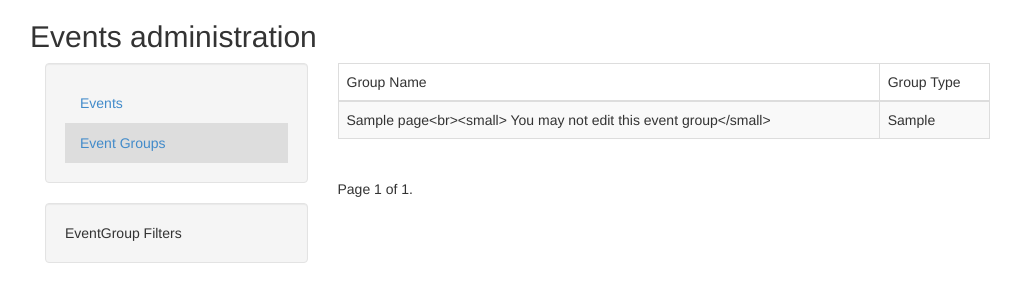
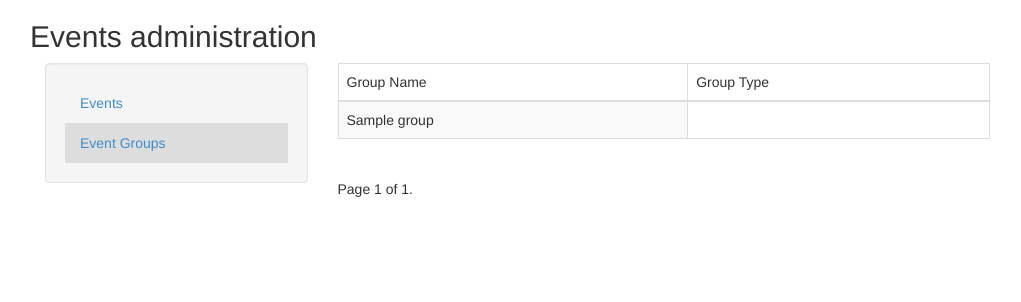
Before and after one commit to ox-it/talks.ox, a Django app: template talks/templates/events/contributors_groups.html in a window 1280 px wide. Shown: the part 52-354 px from the top of the page, without its empty margins (40-1061 px from the left). Run offline with Django 3.2, Linux system fonts and the light colour scheme; the template is opened without the code that fills it: most values are stand-ins (such as "Sample title", 1, 10 or a date in 2020); parts of the project's set-up code (start-up, migrations or seed data) failed here and were passed over; some libraries are stand-ins or nearby versions.

Commit message:
Some changes to address Martin's comments.

```diff
--- a/talks/events/models.py
+++ b/talks/events/models.py
@@ -271,6 +271,12 @@ class Event(models.Model):
         return False
 
     def user_can_edit(self, user):
+        """
+        Check if the given django User is authorised to edit this event.
+        They need to have the events.change_event permission AND be in the event's editors_set, or be a superuser
+        :param user: The django user wishing to edit the event
+        :return: True if the user is allowed to edit this event, False otherwise
+        """
         return self.editor_set.filter(id=user.id).exists() or user.is_superuser
 
 @receiver(models.signals.post_save, sender=Event)
--- a/talks/events/templatetags/faceted_navigation.py
+++ b/talks/events/templatetags/faceted_navigation.py
@@ -43,36 +43,9 @@ def facet_selected(context, **kwargs):
             return kwargs.get('return_value', "filter-selected")
     return ""
 
-@register.simple_tag(takes_context=True)
-def event_title_with_link_if_can_edit(context, **kwargs):
-    """
-    Returns the name of the event, and if the user is allowed to edit the event, an href to edit it
-    """
-    event = kwargs['event']
-    title = event.title  if not event.title_not_announced else "Title to be announced"
-    user = context['request'].user
-    should_link = user.is_superuser or (user.has_perm('events.change_event') and event.editor_set.filter(id=user.id).exists())
-    if should_link:
-        url = reverse('edit-event', args=(event.id,))
-        return "<a href=" + url + ">" + title + "</a>"
-    else:
-        # The user should have the general edit event permission to be viewing this page in the first place.
-        # This message tells them to contact an event editor
-        return title + "<br><small> You may not edit this event</small>"
-
-@register.simple_tag(takes_context=True)
-def eventgroup_title_with_link_if_can_edit(context, **kwargs):
-    """
-    Returns the name of the group, and if the user is allowed to edit the group, an href to edit it
-    """
-    group = kwargs['group']
-    user = context['request'].user
-
-    if user.has_perm('events.change_eventgroup'):
-        url = reverse('edit-event-group', args=(group.id,))
-        return "<a href=" + url + ">" + group.title + "</a>"
-    else:
-        return group.title + "<br><small> You may not edit this event group</small>"
+@register.filter()
+def can_edit(user, event):
+    return event.user_can_edit(user)
 
 def _set_parameter(query_string, key, value):
     """
--- /dev/null
+++ b/talks/templates/events/_pagination.html
@@ -0,0 +1,15 @@
+    <div class="pagination">
+        <span class="step-links">
+            {% if page.has_previous %}
+                <a href="?{{ fragment }}&page={{ page.previous_page_number }}">previous</a>
+            {% endif %}
+
+            <span class="current">
+                Page {{ page.number }} of {{ page.paginator.num_pages }}.
+            </span>
+
+            {% if page.has_next %}
+                <a href="?{{ fragment }}&page={{ page.next_page_number }}">next</a>
+            {% endif %}
+        </span>
+    </div>
--- a/talks/templates/events/contributors_events.html
+++ b/talks/templates/events/contributors_events.html
@@ -6,7 +6,6 @@
 
 {% block content %}
 
-    {% with events=page %}
     <style type="text/css">
     .filter-selected {
          background-color: #ddd;
@@ -15,24 +14,17 @@
 
     <h2>Events administration</h2>
 
-
-
-
-
-
     <div class="container">
         <div class="row">
             <div class="col-xs-3">
 
-        {% block select_type %}
         <ul class="nav nav-list well">
             <li><a href="{% url 'contributors-events' %}" class="filter-selected">Events</a></li>
             <li><a href="{% url 'contributors-eventgroups' %}">Event Groups</a></li>
         </ul>
-        {% endblock %}
 
       <ul class="nav nav-list well">
-    {% block filters %}
+
         <li class="nav-header"><i class="icon-star"></i>Event status</li>
         <li><a href="{% facet_single_param status='published' %}" class="{% facet_selected status='published' %}">Published</a></li>
         <li><a href="{% facet_single_param status='preparation' %}" class="{% facet_selected status='preparation' %}">In preparation</a></li>
@@ -51,13 +43,12 @@
         <li class="nav-headder"><i class-"icon-star"></i>Show Editable Events</li>
           <li><a href="{% facet_single_param editable='true' %}" class="{% facet_selected editable='true' %}">Editable by me</a></li>
           <li><a href="{% facet_remove_all 'editable' %}">All</a></li>
-    {% endblock %}
+
       </ul>
     </div>
 
     <div class="col-xs-7">
 
-    {% block table %}
     <table class="table table-bordered table-striped">
         <thead>
             <td>Title</td>
@@ -68,34 +59,25 @@
 
         {% for event in events %}
             <tr>
-                <td>{%  event_title_with_link_if_can_edit event=event %}</td>
+                <td>
+                    {% if request.user|can_edit:event %}
+                        <a href="{% url 'edit-event' event.id %}">{{ event.title }}</a>
+                    {% else %}
+                        {{ event.title }}
+                    {% endif %}
+                </td>
                 <td>{{ event.start }}</td>
                 <td>{{ event.status }}</td>
             </tr>
         {% endfor %}
     </table>
-    {% endblock %}
 
-    {% block pagination %}
-    <div class="pagination">
-        <span class="step-links">
-            {% if page.has_previous %}
-                <a href="?{{ fragment }}&page={{ page.previous_page_number }}">previous</a>
-            {% endif %}
-
-            <span class="current">
-                Page {{ page.number }} of {{ page.paginator.num_pages }}.
-            </span>
-
-            {% if events.has_next %}
-                <a href="?{{ fragment }}&page={{ page.next_page_number }}">next</a>
-            {% endif %}
-        </span>
-    </div>
-    {% endblock %}
+    {% with events as page %}
+        {% include 'events/_pagination.html' %}
+    {% endwith %}
 
     </div>
     </div>
     </div>
-    {% endwith %}
+
 {% endblock %}
--- a/talks/templates/events/contributors_groups.html
+++ b/talks/templates/events/contributors_groups.html
@@ -1,25 +1,33 @@
-{% extends "events/contributors_events.html" %}
+{% extends "base.html" %}
 
 {% load faceted_navigation %}
 
 {% block title %}Groups Administration{% endblock %}
 
-{% block heading %}Groups Administration{% endblock %}
+{% block content %}
 
-{% block select_type %}
-    <ul class="nav nav-list well">
-        <li><a href="{% url 'contributors-events' %}" class="">Events</a></li>
-        <li><a href="{% url 'contributors-eventgroups' %}" class="filter-selected">Event Groups</a></li>
-    </ul>
-{% endblock %}
+    <style type="text/css">
+    .filter-selected {
+         background-color: #ddd;
+    }
+    </style>
 
-{% block filters %}
- EventGroup Filters
-{% endblock %}
+    <h2>Events administration</h2>
+
+    <div class="container">
+        <div class="row">
+            <div class="col-xs-3">
+
+            <ul class="nav nav-list well">
+                <li><a href="{% url 'contributors-events' %}" class="">Events</a></li>
+                <li><a href="{% url 'contributors-eventgroups' %}" class="filter-selected">Event Groups</a></li>
+            </ul>
+        </div>
 
 
-{% block table %}
-    {% with groups=page %}
+
+    <div class="col-xs-7">
+
     <table class="table table-bordered table-striped">
         <thead>
             <td>Group Name</td>
@@ -27,10 +35,24 @@
         </thead>
             {% for group in groups %}
             <tr>
-                <td>{% eventgroup_title_with_link_if_can_edit group=group %}</td>
-                <td>{{ group.get_group_type_display }}</td>
+                <td>
+                    {% if perms.events.change_eventgroup %}
+                        <a href="{% url 'edit-event-group' group.id %}">{{ group.title }}</a>
+                    {% else %}
+                        {{ group.title }}
+                    {% endif %}
+                </td>
             </tr>
             {% endfor %}
     </table>
+
+
+    {% with groups as page %}
+        {% include 'events/_pagination.html' %}
     {% endwith %}
+
+    </div>
+    </div>
+    </div>
+
 {% endblock %}
```
Also changed, not shown: talks/events/views.py (+5 -6 lines).
